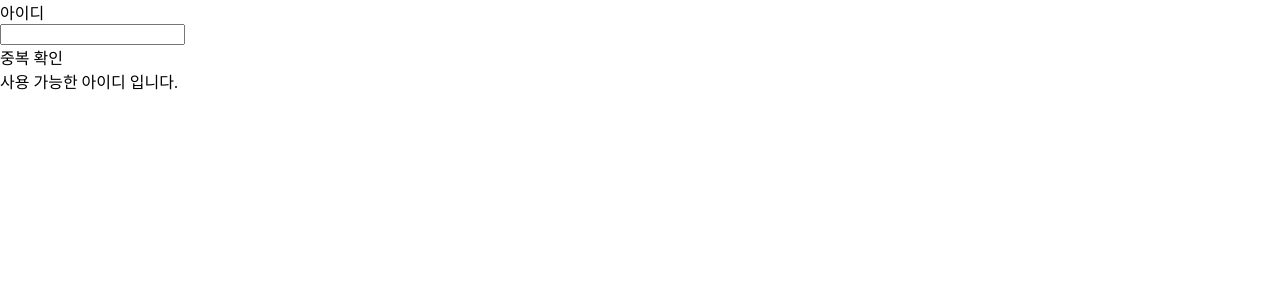
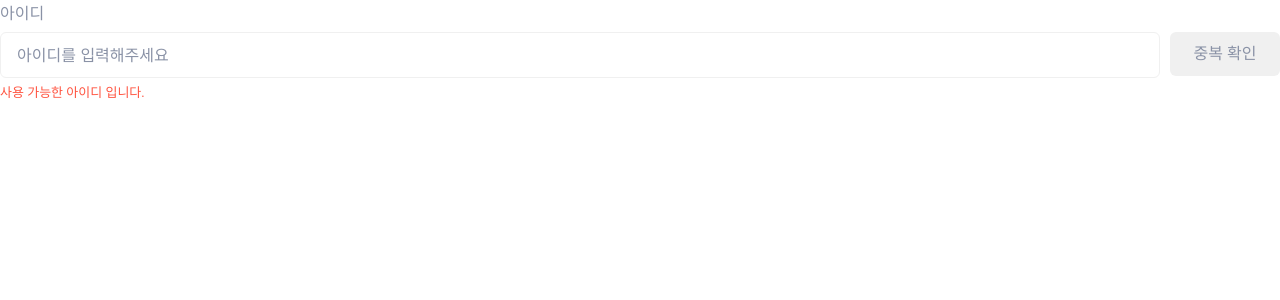
Before and after one commit to postwo/oauth_jpa_React, a React (Create React App) app in the folder front/: page / in a window 1280 px wide. Shown: the top 300 px of the page. Built offline with nearby package versions, Linux system fonts and the light colour scheme; a web font is replaced by a local one.

Commit message:
inputBox 컴포넌트 구조 및 스타일 작성

```diff
--- a/front/src/components/inputBox/index.tsx
+++ b/front/src/components/inputBox/index.tsx
@@ -1,4 +1,8 @@
 import {forwardRef} from 'react';
+
+// ./는 현재 파일이 위치한 디렉토리(폴더)를 가리킵니다. 따라서 ./style.css는 현재 파일과 같은 디렉토리에 있는 style.css 파일을 가져오는 것을 의미
+// ./: 현재 파일이 위치한 디렉토리
+import './style.css';
 
 // 여기다가 타입지정
 interface Props{
@@ -13,12 +17,16 @@ const InputBox = forwardRef<HTMLInputElement,Props>((props: Props,ref)=>{
     //반환할 html을 작성
     return (
         <div className='input-box'>
+
             <div className='input-box-title'>{'아이디'}</div>
+
             <div className='input-box-content'>
-                <input className='input-box-input'/>
-                <div className='input-box-button'>{'중복 확인'}</div>
+                <div className='input-box-body'>
+                    <input className='input-box-input' placeholder='아이디를 입력해주세요'/>
+                    <div className='input-box-button-disable'>{'중복 확인'}</div>
+                </div>
+                <div className='input-box-message-error'>{'사용 가능한 아이디 입니다.'}</div>
             </div>
-            <div className='input-box-message'>{'사용 가능한 아이디 입니다.'}</div>
         </div>
     );
 });
--- a/front/src/components/inputBox/style.css
+++ b/front/src/components/inputBox/style.css
@@ -0,0 +1,115 @@
+.input-box {
+    display: flex; /* 플렉스 컨테이너로 설정 */
+    flex-direction: column; /* 자식 요소들을 세로 방향으로 배치 */
+    gap: 8px; /* 자식 요소들 사이에 8픽셀의 간격 설정 */
+}
+
+.input-box-title {
+    color: rgba(138,146,166,1); /* 글자 색상을 rgba 형식으로 지정 (138, 146, 166, 투명도 1) */
+    font-size: 16px; /* 글자 크기를 16픽셀로 설정 */
+    font-weight: 400; /* 글자의 굵기를 400 (보통)으로 설정 */
+    line-height: normal; /* 줄 간격을 기본값으로 설정 */
+    cursor: default; /* 마우스를 요소 위에 올렸을 때 기본 커서 모양(화살표)을 유지 */
+}
+
+.input-box-content {
+    display: flex; /* 플렉스 컨테이너로 설정하여 자식 요소들을 플렉스 박스 레이아웃으로 배치 */
+    flex-direction: column; /* 자식 요소들을 세로 방향으로 배치 */
+    gap: 4px; /* 자식 요소들 사이에 4픽셀의 간격 설정 */
+}
+
+.input-box-body {
+    display: flex; /* 플렉스 컨테이너로 설정하여 자식 요소들을 플렉스 박스 레이아웃으로 배치 */
+    gap: 10px; /* 자식 요소들 사이에 10픽셀의 간격 설정 */
+}
+
+.input-box-input {
+   flex: 1; /*박스 컨테이너 내에서 자식 요소가 남은 공간을 모두 차지 , 이거를 빼면 본래 상태로 돌아간다(중요)*/
+
+    border: 1px solid rgba(240,240,240,1); /* 테두리를 두께 1px, 색상 rgba(240, 240, 240, 1)로 설정 */
+    border-radius: 6px; /* 테두리를 둥글게 만들기 위해 반경 6px 설정 */
+    padding: 8px 16px; /* 내부 여백을 8px로 설정  위,아래= 8px  좌,우 =16px */
+    height: 28px; /* 높이를 28px로 설정 */
+
+    outline: none; /* 포커스될 때의 기본 테두리 제거 */
+
+    background-color: rgba(255,255,255,1); /* 배경색을 흰색으로 설정 */
+
+    font-family: Inter; /* 글꼴을 Inter로 설정 */
+    font-size: 16px; /* 글자 크기를 16px로 설정 */
+    font-weight: 400; /* 글자의 굵기를 400 (보통)으로 설정 */
+    line-height: 175%; /* 줄 간격을 글자 크기의 175%로 설정 */
+}
+
+/*input 요소의 placeholder 텍스트에 스타일을 지정할 수 있도록 합니다. placeholder 텍스트는 사용자가 입력 필드에 아무것도 입력하지 않았을 때 표시되는 텍스트*/
+.input-box-input::placeholder {
+    color: rgba(138,146,166,1); /* placeholder 텍스트 색상을 rgba 형식으로 지정 (138, 146, 166, 투명도 1) */
+
+    font-family: Inter; /* placeholder 텍스트 글꼴을 Inter로 설정 */
+    font-size: 16px; /* placeholder 텍스트 크기를 16px로 설정 */
+    font-weight: 400; /* placeholder 텍스트의 굵기를 400 (보통)으로 설정 */
+    line-height: 175%; /* placeholder 텍스트의 줄 간격을 글자 크기의 175%로 설정 */
+}
+
+.input-box-button {
+    display: flex; /* 플렉스 컨테이너로 설정하여 자식 요소들을 플렉스 박스 레이아웃으로 배치 */
+    justify-content: center; /* 자식 요소들을 가로 방향으로 가운데 정렬 */
+    align-items: center; /* 자식 요소들을 세로 방향으로 가운데 정렬 */
+
+    border-radius: 6px; /* 테두리를 둥글게 만들기 위해 반경 6px 설정 */
+    width: 110px; /* 요소의 너비를 110픽셀로 설정 */
+    height: 44px; /* 요소의 높이를 44픽셀로 설정 */
+
+    background-color: rgba(58,87,232,0.2); /* 배경색을 rgba 형식으로 지정 (58, 87, 232, 투명도 0.2) */
+
+    color: rgba(45,66,178,1); /* 글자 색상을 rgba 형식으로 지정 (45, 66, 178, 투명도 1) */
+
+    font-size: 16px; /* 글자 크기를 16픽셀로 설정 */
+    font-weight: 400; /* 글자의 굵기를 400 (보통)으로 설정 */
+    line-height: 175%; /* 줄 간격을 글자 크기의 175%로 설정 */
+
+    cursor: pointer; /* 마우스를 요소 위에 올렸을 때 포인터 커서로 변경 */
+}
+
+
+/*input-box-button 클래스를 가진 요소에 마우스를 올렸을 때 (hover 상태) 스타일을 지정*/
+.input-box-button:hover {
+    background-color: rgba(58,87,232,0.4); /* 버튼에 마우스를 올렸을 때 배경색을 rgba 형식으로 변경 (58, 87, 232, 투명도 0.4) */
+}
+
+/*중복확인 되면 버튼 비활성화*/
+.input-box-button-disable {
+    display: flex; /* 플렉스 컨테이너로 설정하여 자식 요소들을 플렉스 박스 레이아웃으로 배치 */
+    justify-content: center; /* 자식 요소들을 가로 방향으로 가운데 정렬 */
+    align-items: center; /* 자식 요소들을 세로 방향으로 가운데 정렬 */
+
+    border-radius: 6px; /* 테두리를 둥글게 만들기 위해 반경 6px 설정 */
+    width: 110px; /* 요소의 너비를 110픽셀로 설정 */
+    height: 44px; /* 요소의 높이를 44픽셀로 설정 */
+
+    background-color: rgba(240, 240, 240, 1); /* 배경색을 rgba 형식으로 지정 (240, 240, 240, 투명도 1) */
+
+    color: rgba(138,146,166,1); /* 글자 색상을 rgba 형식으로 지정 (138, 146, 166, 투명도 1) */
+
+    font-size: 16px; /* 글자 크기를 16픽셀로 설정 */
+    font-weight: 400; /* 글자의 굵기를 400 (보통)으로 설정 */
+    line-height: 175%; /* 줄 간격을 글자 크기의 175%로 설정 */
+
+    cursor: pointer; /* 마우스를 요소 위에 올렸을 때 포인터 커서로 변경 */
+}
+
+.input-box-message {
+    color: rgba(58,87,248,1); /* 텍스트 색상을 rgba 형식으로 지정 (58, 87, 248, 투명도 1) */
+
+    font-size: 13px; /* 글자 크기를 13픽셀로 설정 */
+    font-weight: 400; /* 글자의 굵기를 400 (보통)으로 설정 */
+    line-height: normal; /* 줄 간격을 기본값으로 설정 */
+}
+
+.input-box-message-error {
+    color: rgba(255,84,64,1); /* 텍스트 색상을 rgba 형식으로 지정 (255, 84, 64, 투명도 1) */
+
+    font-size: 13px; /* 글자 크기를 13픽셀로 설정 */
+    font-weight: 400; /* 글자의 굵기를 400 (보통)으로 설정 */
+    line-height: normal; /* 줄 간격을 기본값으로 설정 */
+}
```
